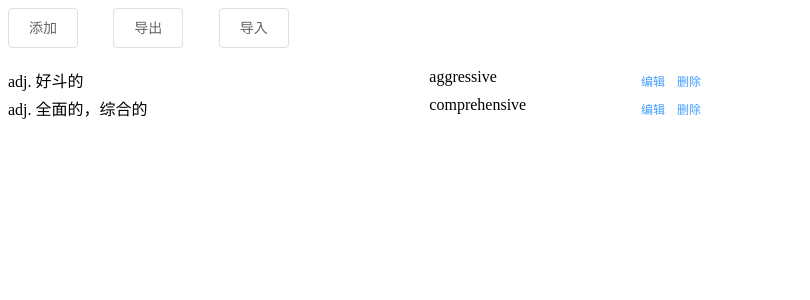
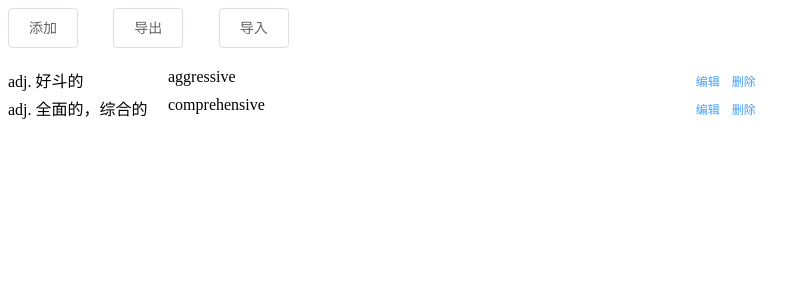
Before and after one commit to IvanEFan/word-list-hacker, a Vue app: page / in a window 1280 px wide. Shown: the top 300 px of the page, without its empty margins (0-810 px from the left). Built offline with nearby package versions, Linux system fonts and the light colour scheme.

Commit message:
set width of def dynamically by its max width

```diff
--- a/src/components/Word.vue
+++ b/src/components/Word.vue
@@ -1,9 +1,7 @@
 <template>
   <el-row>
-    <el-col :span="8">
-      {{ formattedDef }}
-    </el-col>
-    <el-col :span="4">
+    <div :style="'width:' + (definitionWidth + 20) + 'px'">{{ formattedDef }}</div>
+    <el-col :span="10">
       {{ word.name }}
     </el-col>
     <el-col :span="2">
@@ -30,7 +28,8 @@ export default {
     }
   },
   props: {
-    word: Object
+    word: Object,
+    definitionWidth: Number
   }
 }
 </script>
--- a/src/components/WordList.vue
+++ b/src/components/WordList.vue
@@ -3,6 +3,7 @@
       v-for="word in words"
       :key="word.name"
       :word="word"
+      :definition-width="maxDefinitionWidth"
       @toggleDialog="$emit('toggleDialog', word)"
       @deleteWord="$emit('deleteWord', word)" />
 </template>
@@ -21,6 +22,31 @@ export default {
   },
   props: {
     words: Array
+  },
+  computed: {
+    maxDefinitionWidth: function () {
+      let getFormattedDef = function (word) {
+        let ret = ""
+        word.definitions.forEach((item) => {
+          ret += `${item.form} ${item.definition}；`
+        })
+        return ret.substr(0, ret.length - 1)
+      }
+      let pxWidth = function(font, text) {
+        let canvas = document.createElement("canvas")
+        let context = canvas.getContext("2d");
+        font && (context.font = font);
+        let metrics = context.measureText(text);
+
+        return metrics.width;
+      }
+      let max = 0
+      for (let word of this.words) {
+        let width = pxWidth('normal 16px PingFang SC', getFormattedDef(word))
+        max = width > max ? width : max
+      }
+      return Math.ceil(max)
+    }
   }
 }
 </script>
```
